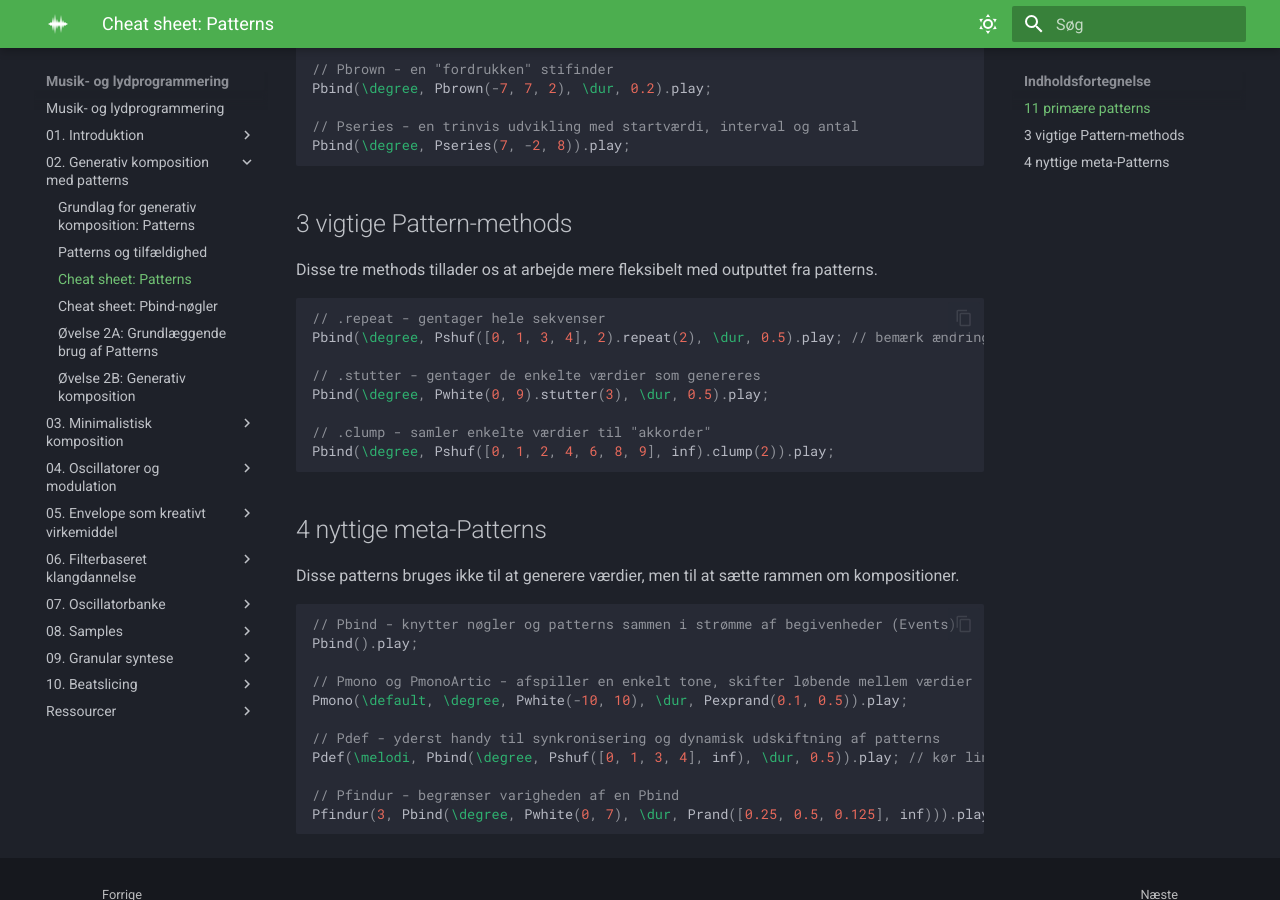
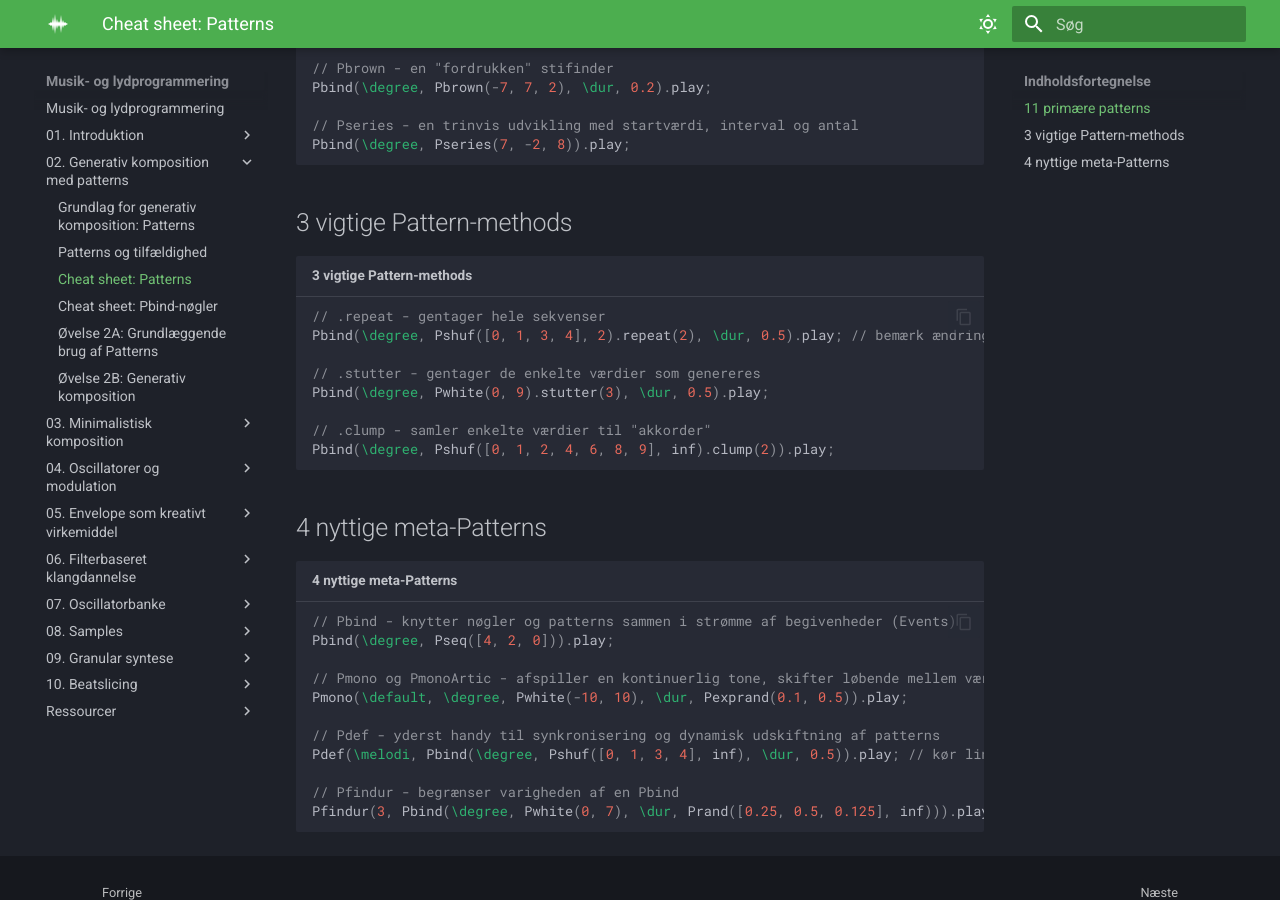
Before and after one commit to sparkletop/sparkletop.github.io, an MkDocs documentation site: the page built from docs/02. Generativ komposition med patterns/Cheat1-Patterns.md, in a window 1280 px wide and 900 px high, scrolled down 777 px. Built offline with MkDocs 1.6.1 and Material for MkDocs 9.7.7, drawn with Linux system fonts in a browser that asks for light colours; some of the changed text lies outside the part shown.

Commit message:
simplify pattern cheat sheet

````diff
--- a/docs/02. Generativ komposition med patterns/Cheat1-Patterns.md
+++ b/docs/02. Generativ komposition med patterns/Cheat1-Patterns.md
@@ -6,9 +6,7 @@ tags:
 
 ## 11 primære patterns
 
-Start med at lære disse patterns at kende!
-
-```sc
+```sc title="11 primære patterns"
 // Pseq - en fleksibel sequencer
 Pbind(\degree, Pseq([0, -3, 1], 2)).play;
 
@@ -45,9 +43,7 @@ Pbind(\degree, Pseries(7, -2, 8)).play;
 
 ## 3 vigtige Pattern-methods
 
-Disse tre methods tillader os at arbejde mere fleksibelt med outputtet fra patterns.
-
-```sc
+```sc title="3 vigtige Pattern-methods"
 // .repeat - gentager hele sekvenser
 Pbind(\degree, Pshuf([0, 1, 3, 4], 2).repeat(2), \dur, 0.5).play; // bemærk ændring efter 1. gentagelse
 
@@ -60,13 +56,11 @@ Pbind(\degree, Pshuf([0, 1, 2, 4, 6, 8, 9], inf).clump(2)).play;
 
 ## 4 nyttige meta-Patterns
 
-Disse patterns bruges ikke til at generere værdier, men til at sætte rammen om kompositioner.
+```sc title="4 nyttige meta-Patterns"
+// Pbind - knytter nøgler og patterns sammen i strømme af begivenheder (Events)
+Pbind(\degree, Pseq([4, 2, 0])).play;
 
-```sc
-// Pbind - knytter nøgler og patterns sammen i strømme af begivenheder (Events)
-Pbind().play;
-
-// Pmono og PmonoArtic - afspiller en enkelt tone, skifter løbende mellem værdier
+// Pmono og PmonoArtic - afspiller en kontinuerlig tone, skifter løbende mellem værdier
 Pmono(\default, \degree, Pwhite(-10, 10), \dur, Pexprand(0.1, 0.5)).play;
 
 // Pdef - yderst handy til synkronisering og dynamisk udskiftning af patterns
````
